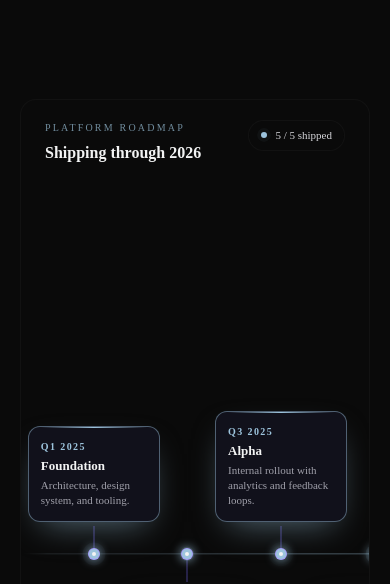
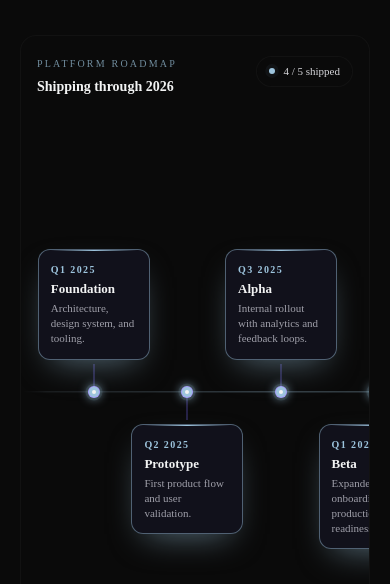
Before and after one commit to ellaheKhawari/ellahe-portfolio, a Next.js app: page / in a window 390 px wide. Shown: the part 4269-4853 px from the top of the page. Built offline with nearby package versions, Linux system fonts and the light colour scheme.

Commit message:
Feat : useScroll and new motion behaviors into Experience-section

```diff
--- a/components/sections/Experience.tsx
+++ b/components/sections/Experience.tsx
@@ -1,10 +1,16 @@
 "use client";
 
-import { motion, useMotionValue, useTransform } from "motion/react";
-import { useEffect, useMemo, useRef, useState } from "react";
+import {
+  motion,
+  useMotionValue,
+  useMotionValueEvent,
+  useScroll,
+  useTransform,
+  type MotionValue,
+} from "motion/react";
+import { useMemo, useRef, useState } from "react";
 import { Milestone } from "@/types";
 import { DEFAULT_MILESTONES } from "@/lib/mockData";
-
 
 const EASE_OUT = [0.16, 1, 0.3, 1] as const;
 
@@ -12,8 +18,10 @@ const PAD_START = 14;
 const PAD_END = 86;
 const HEAD_START = 6;
 const HEAD_END = 94;
+const LIT_FADE_IN_FRACTION = 0.06;
 
 const r2 = (n: number) => Math.round(n * 100) / 100;
+const clamp01 = (n: number) => Math.min(1, Math.max(0, n));
 const smoothstep = (x: number) => x * x * (3 - 2 * x);
 
 function cn(...classes: Array<string | false | null | undefined>) {
@@ -23,9 +31,11 @@ function cn(...classes: Array<string | false | null | undefined>) {
 export function TimelineHorizontal({
   milestones = DEFAULT_MILESTONES,
   className,
+  scrollYProgress,
 }: {
   milestones?: Milestone[];
   className?: string;
+  scrollYProgress: MotionValue<number>;
 }) {
   const count = milestones.length;
 
@@ -50,43 +60,15 @@ export function TimelineHorizontal({
   const [activeCount, setActiveCount] = useState(0);
   const lastActive = useRef(-1);
 
-  useEffect(() => {
-    let raf = 0;
-    let start = 0;
-
-    const SWEEP = 6000;
-    const HOLD = 1500;
-    const FADE = 850;
-    const GAP = 550;
-    const TOTAL = SWEEP + HOLD + FADE + GAP;
-
-    const tick = (ts: number) => {
-      if (!start) start = ts;
-      const t = (ts - start) % TOTAL;
-
-      let p = 0;
-      let l = 0;
-
-      if (t < SWEEP) {
-        p = smoothstep(t / SWEEP);
-        l = Math.min(1, t / 450);
-      } else if (t < SWEEP + HOLD) {
-        p = 1;
-        l = 1;
-      } else if (t < SWEEP + HOLD + FADE) {
-        p = 1;
-        l = 1 - (t - SWEEP - HOLD) / FADE;
-      } else {
-        p = 0;
-        l = 0;
-      }
+  useMotionValueEvent(scrollYProgress, "change", (raw) => {
+    const p = smoothstep(clamp01(raw));
+    const l = Math.min(1, p / LIT_FADE_IN_FRACTION);
 
     head.set(p);
     lit.set(l);
 
     const reach = HEAD_START + (HEAD_END - HEAD_START) * p;
     let c = 0;
-
     for (const pos of positions) {
       if (pos <= reach) c++;
     }
@@ -95,27 +77,21 @@ export function TimelineHorizontal({
       lastActive.current = c;
       setActiveCount(c);
     }
-
-      raf = requestAnimationFrame(tick);
-    };
-
-    raf = requestAnimationFrame(tick);
-    return () => cancelAnimationFrame(raf);
-  }, [head, lit, positions]);
+  });
 
   return (
     <div
       className={cn(
-        "flex h-dvh w-full flex-col overflow-hidden rounded-2xl border border-foregroundbg-foreground/10 bg-background ",
+        "flex h-full w-full flex-col overflow-hidden rounded-2xl border border-foregroundbg-foreground/10 bg-background ",
         className
       )}
     >
-      <div className="flex items-start justify-between px-6 pt-5">
+      <div className="flex flex-wrap items-start justify-between gap-3 px-4 pt-5 sm:px-6">
         <div>
           <p className="text-[10px] font-medium uppercase tracking-[0.22em] text-mist/70">
             Platform roadmap
           </p>
-          <h3 className="mt-1.5 text-base font-semibold text-foregroundbg-foreground">
+          <h3 className="mt-1.5 text-sm font-semibold text-foregroundbg-foreground sm:text-base">
             Shipping through 2026
           </h3>
         </div>
@@ -210,7 +186,7 @@ function Node({
   return (
     <>
       <div
-        className="absolute z-10 w-33 -translate-x-1/2"
+        className="absolute z-10 w-28 -translate-x-1/2 sm:w-33"
         style={
           isTop
             ? { left: `${left}%`, bottom: "calc(50% + 28px)" }
@@ -317,21 +293,35 @@ function Node({
 }
 
 export function Experience() {
+  const trackRef = useRef<HTMLDivElement>(null);
+
+  const { scrollYProgress } = useScroll({
+    target: trackRef,
+    offset: ["start start", "end end"],
+  });
+
   return (
     <section
       id="experience"
-      className="border-y border-border-strong bg-background py-28 md:py-36"
+      ref={trackRef}
+      className="relative border-y border-border-strong bg-background"
+      style={{ height: "300vh" }}
     >
-      <div className="container-px mx-auto max-w-6xl">
+      <div className="sticky top-0 flex h-dvh w-full flex-col overflow-hidden py-20 sm:py-28 md:py-36">
+        <div className="container-px mx-auto flex w-full max-w-6xl flex-1 flex-col overflow-hidden">
           <motion.div
             initial={{ opacity: 0, y: 20 }}
             whileInView={{ opacity: 1, y: 0 }}
             viewport={{ once: true, margin: "-80px" }}
             transition={{ duration: 0.7, ease: EASE_OUT }}
-          className="mb-16 max-w-xl"
+            className="mb-8 max-w-xl sm:mb-16"
           />
 
-        <TimelineHorizontal />
+          <TimelineHorizontal
+            scrollYProgress={scrollYProgress}
+            className="flex-1"
+          />
+        </div>
       </div>
     </section>
   );
```
Lines whose indentation alone changed are shown as unchanged.
